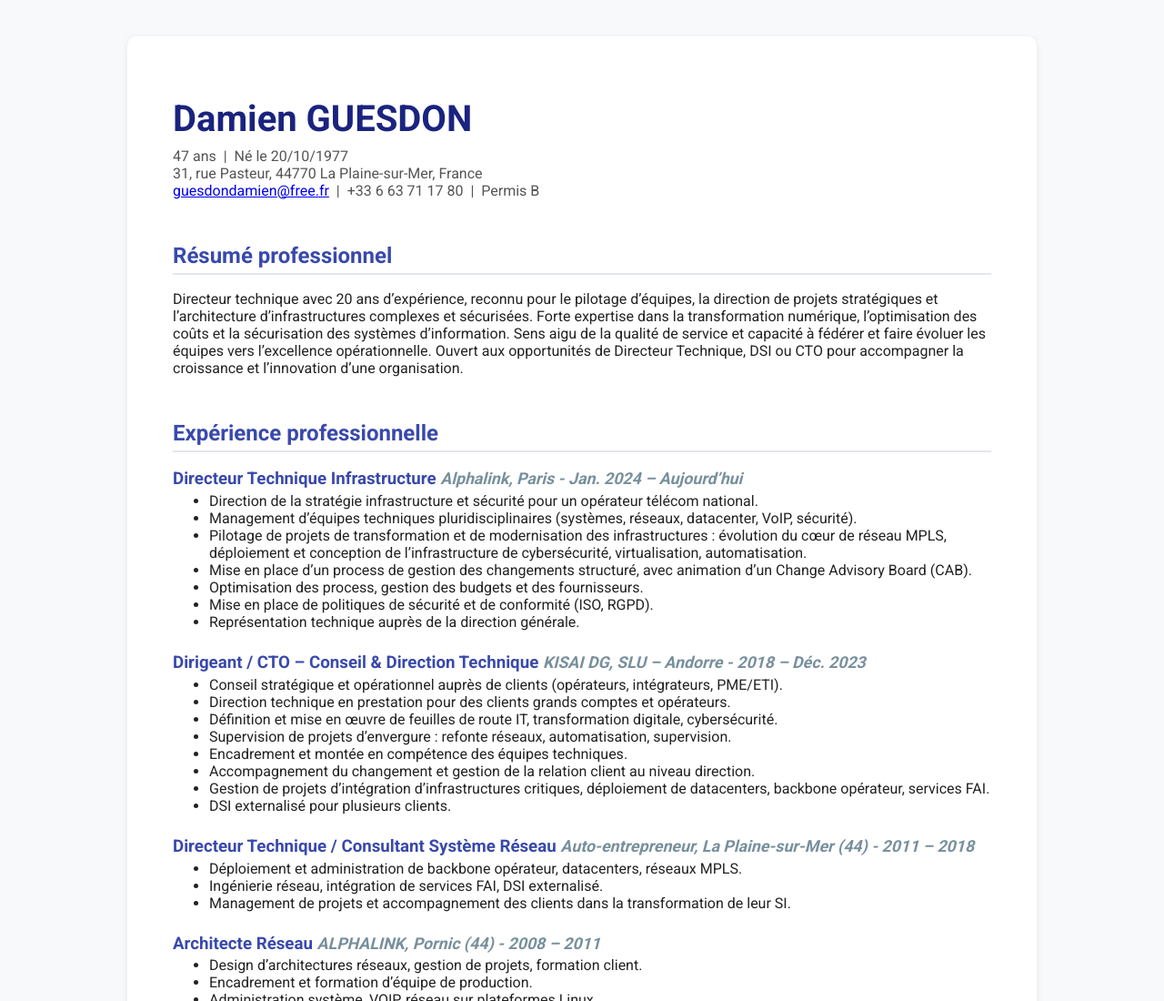
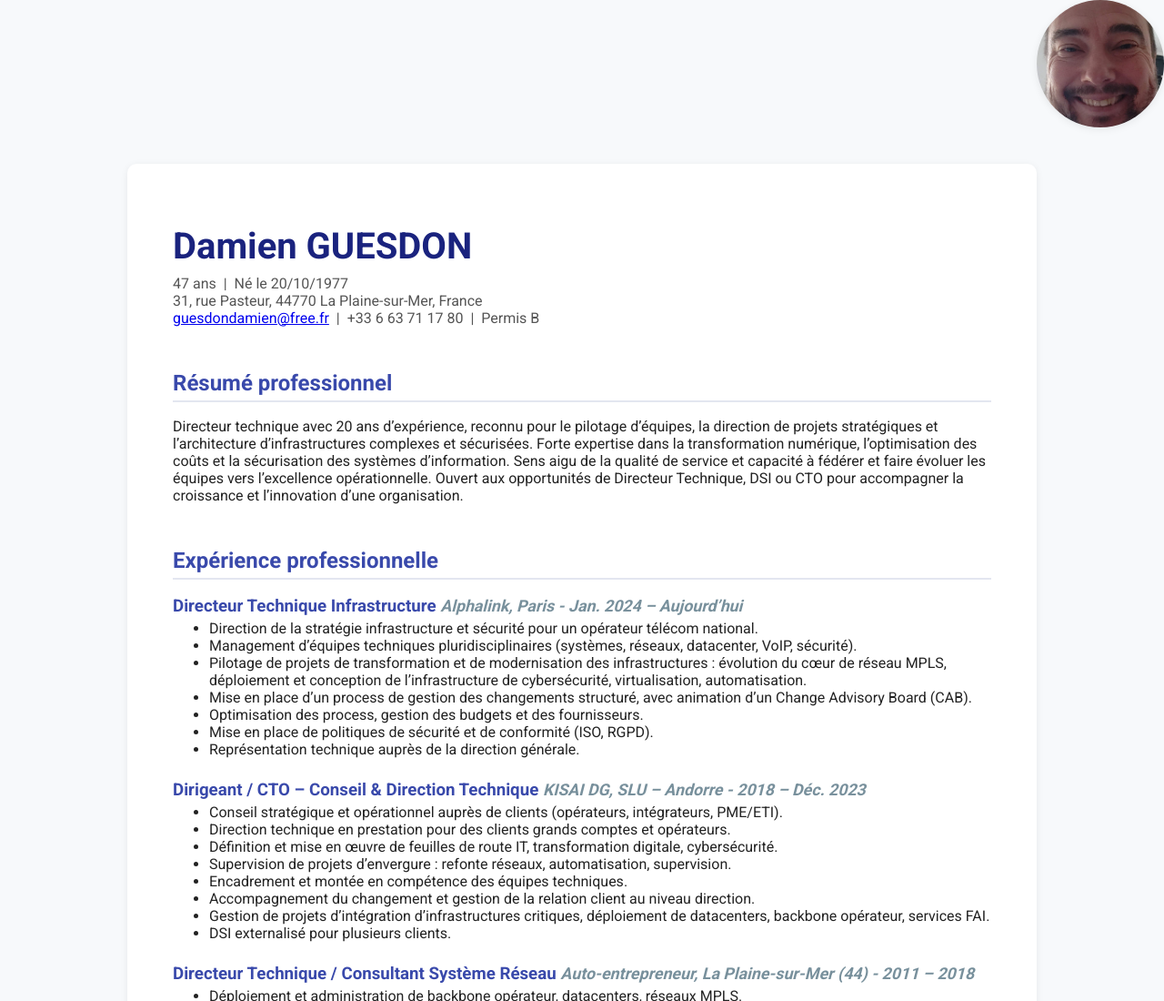
Before and after one commit to cyclopdev/guesdondamien-resume, a plain HTML site: page index.html in a window 1280 px wide. Shown: the top 1100 px of the page at 91% size. Drawn offline with Linux system fonts and the light colour scheme.

Commit message:
Update index.html integration photo

```diff
--- a/index.html
+++ b/index.html
@@ -77,6 +77,13 @@
   </style>
 </head>
 <body>
+  <div style="display: flex; justify-content: space-between; align-items: flex-start;">
+  <div>
+    <!-- Le reste de l'en-tête (nom, infos) viendra ici -->
+  </div>
+  <img src="photo.jpg" alt="Damien GUESDON" style="width:140px;height:140px;object-fit:cover;border-radius:50%;box-shadow:0 2px 8px rgba(0,0,0,0.08);margin-left:30px;">
+ </div>
+
   <div class="container">
     <h1>Damien GUESDON</h1>
     <div class="info">
```
